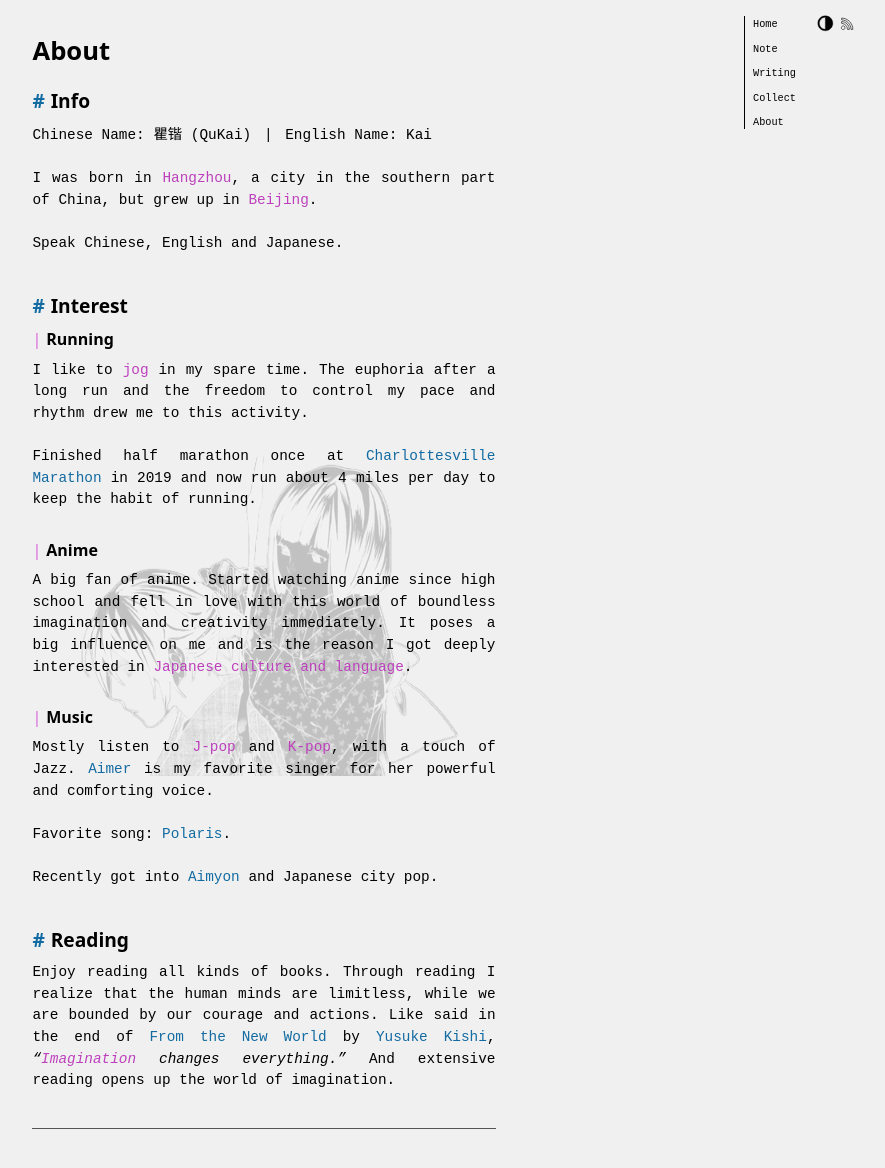
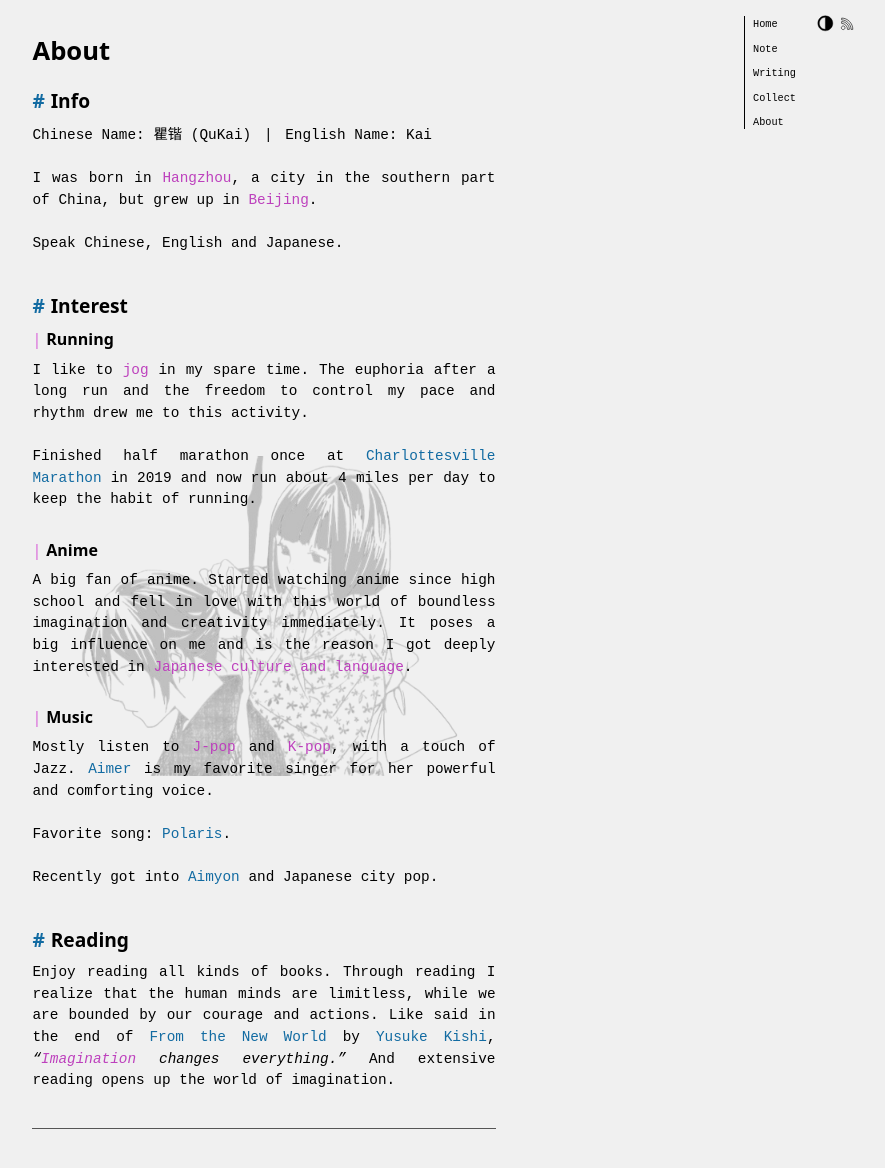
Before and after one commit to faithk7/faithk7.github.io, a Jekyll site: the page built from about.html, in a window 1280 px wide. Shown: the top 1168 px of the page, without its empty margins (376-1261 px from the left). Built offline with Jekyll 4.4.1, drawn with Linux system fonts in a browser that asks for light colours.

Commit message:
[working] dark mode distinguish between the light mode and dark mode for the background image

```diff
--- a/_sass/_about.scss
+++ b/_sass/_about.scss
@@ -54,14 +54,14 @@
     height: 100%;
     background: url(/assets/kokoro_dark.png) no-repeat center center fixed;
     object-fit: contain;
-    filter: invert(1) brightness(1.2) opacity(0.2);
+    filter: invert(1) brightness(1.2) opacity(0.15);
     z-index: -1;
     background-position: center;
 }
 
 .c-about-container[data-theme="light"]::before {
     background: url(/assets/kokoro.png) no-repeat center center fixed;
-    filter: brightness(0.8) opacity(0.2);
+    filter: brightness(0.7) opacity(0.5);
 }
 
 .o-about-title {
--- a/about.html
+++ b/about.html
@@ -10,7 +10,7 @@
     <meta name="description" content="{{ page.description | default: site.description }}">
 </head>
 
-<div class="c-about-container">
+<div class="c-about-container" data-theme="">
     <h1 class="o-about-title">About</h1>
     <div class="o-about-item">
         <h2 class="o-about-item-title"> Info</h2>
```
